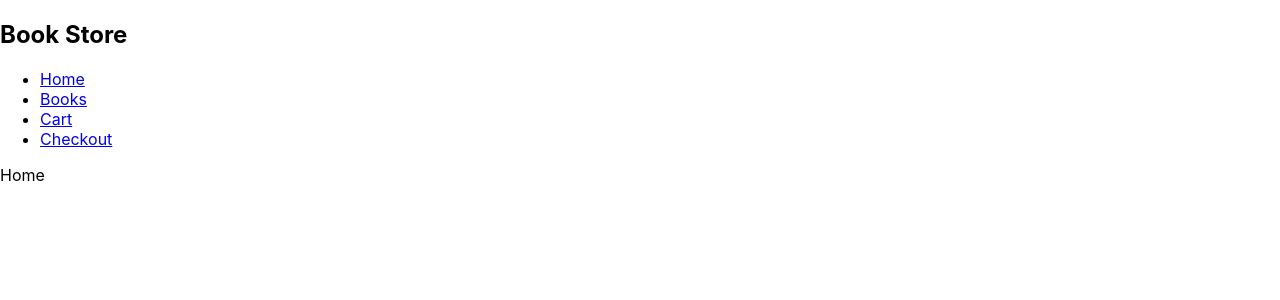
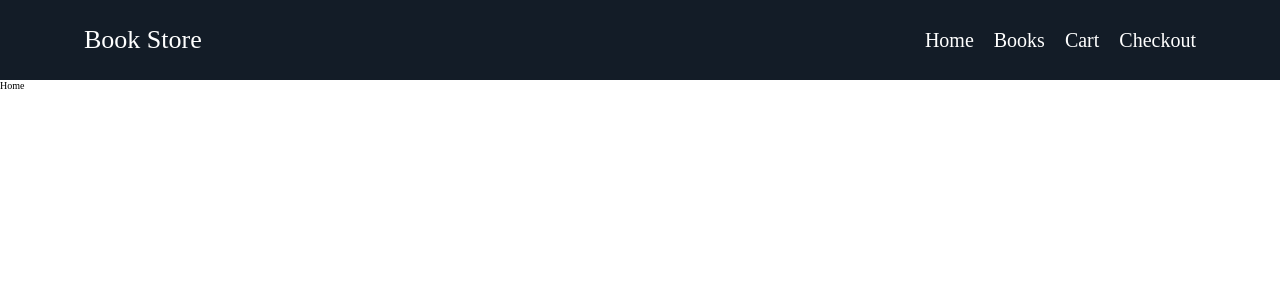
Before and after one commit to Tomo-ja/Book-store, a React (Create React App) app: page / in a window 1280 px wide. Shown: the top 300 px of the page. Built offline with nearby package versions, Linux system fonts and the light colour scheme; no server answers; what aws-amplify would draw is missing.

Commit message:
create header

```diff
--- a/src/components/Header/header.styles.ts
+++ b/src/components/Header/header.styles.ts
@@ -2,6 +2,35 @@
 
 const StyledHeader = styled.header`
 
+	background-color: #131c27;
+	color: white;
+
+	nav{
+		display: flex;
+		flex-wrap: wrap;
+		align-items: center;
+		width: 90%;
+		min-height: 10vh;
+		padding: 2rem;
+		margin: auto;
+	}
+
+	h1{
+		flex: 2 1 10rem;
+		font-weight: 400;
+	}
+
+	ul{
+		display: flex;
+		justify-content: space-around;
+		align-items: center;
+		list-style: none;
+	}
+
+	li{
+		margin-left: 1em;
+	}
+
 `
 
 export default StyledHeader
--- a/src/index.css
+++ b/src/index.css
@@ -1,10 +1,53 @@
-*{
+* {
+  margin: 0;
+  padding: 0;
   box-sizing: border-box;
 }
 
-body {
-  margin: 0;
-  font-family: -apple-system, BlinkMacSystemFont, 'Segoe UI', 'Roboto', 'Oxygen',
-    'Ubuntu', 'Cantarell', 'Fira Sans', 'Droid Sans', 'Helvetica Neue',
-    sans-serif;
+html {
+  font-size: 62.5%
 }
+
+h1{
+  font-size: 2.6rem;
+}
+
+li,
+button,
+label,
+input,
+p {
+  font-size: 2rem;
+}
+
+h2 {
+  font-size: 4.8rem;
+}
+
+
+h3 {
+  font-size: 3rem;
+  font-weight: 400;
+}
+
+h4,
+h5 {
+  font-size: 2.8rem;
+}
+
+a {
+  color: white;
+  text-decoration: none;
+}
+
+.btn {
+  padding: 2rem 6rem;
+  background: #4c6e97;
+  color: white;
+  font-size: 2rem;
+  text-transform: uppercase;
+}
+
+.btn:hover {
+  background: #121c27;
+}
```
